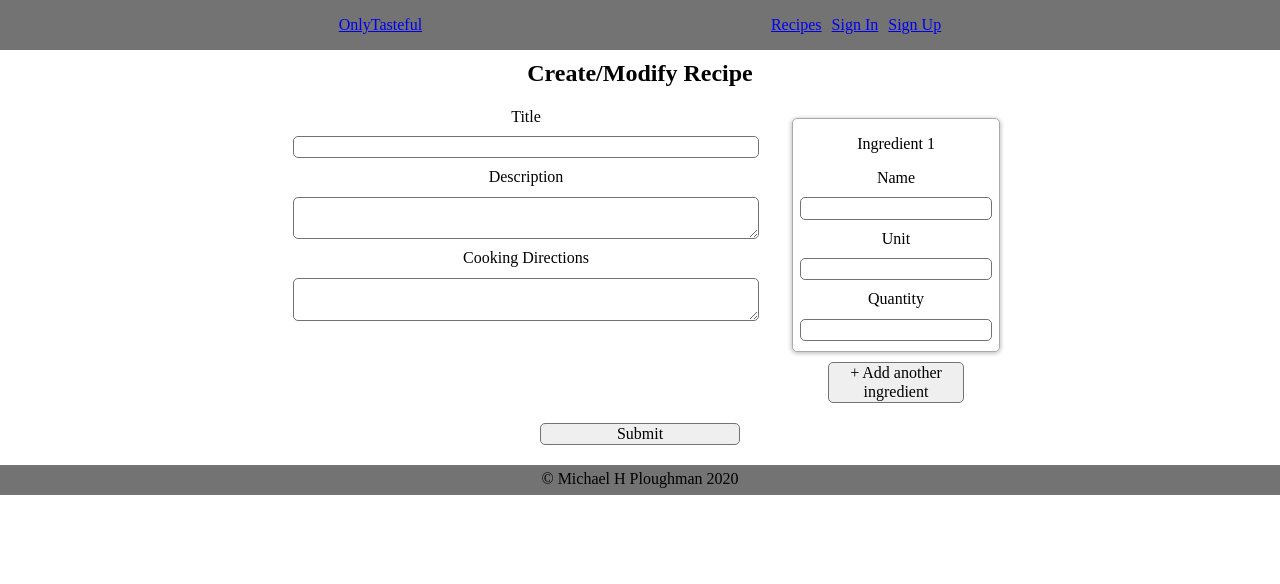
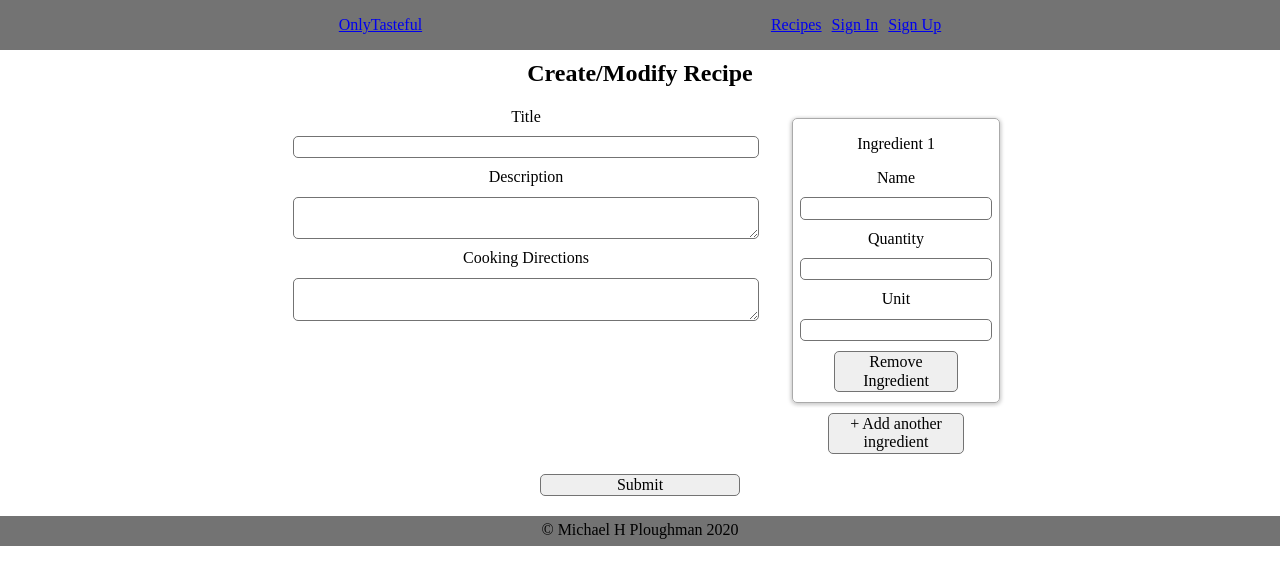
Before and after one commit to Evoxus/OnlyTasteful-client, a React (Create React App) app: page /createrecipe in a window 1280 px wide. Shown: the top 584 px of the page. Built offline with nearby package versions, Linux system fonts and the light colour scheme.

Commit message:
Visual matches data

```diff
--- a/src/CreateRecipe/CreateRecipe.js
+++ b/src/CreateRecipe/CreateRecipe.js
@@ -22,7 +22,6 @@ class CreateRecipe extends Component {
     ingredients: {
       values: [
         {
-          id: 1,
           quantity: '',
           unit: '',
           name: '',
@@ -143,6 +142,7 @@ class CreateRecipe extends Component {
   }
 
   removeIngredients = (index) => {
+    console.log('index', index)
     const ingredients = this.state.ingredients.values
     this.setState({
       ingredients: {
@@ -182,7 +182,7 @@ class CreateRecipe extends Component {
               </div>
               <div className='rightColumn'>
                 {this.state.ingredients.values.map((ingredient, idx) =>
-                  <IngredientInput key={idx} idx={idx}
+                  <IngredientInput key={idx} idx={idx} data={ingredient}
                     handleChange={this.updateIngredients} onClick={e => this.removeIngredients(idx)}
                   />
                 )}
--- a/src/IngredientInput/IngredientInput.js
+++ b/src/IngredientInput/IngredientInput.js
@@ -6,16 +6,16 @@ export default function IngredientInput(props) {
     <div key={props.idx} className='IngredientInput' onChange={(e) => props.handleChange(e.target, props.idx)}>
       <p>Ingredient {props.idx + 1}</p>
       <label htmlFor={`ingredient${props.idx}`}>Name</label>
-      <input type='text' name={`ingredient_name${props.idx}`} id={`ingredient_name${props.idx}`} />
+      <input type='text' name={`ingredient_name${props.idx}`} id={`ingredient_name${props.idx}`} value={props.data.name}/>
+      <label htmlFor={`ingredient${props.idx}`}>Quantity</label>
+      <input type='text' name={`ingredient_quantity${props.idx}`} id={`ingredient_quantity${props.idx}`} value={props.data.quantity}/>
       <label htmlFor={`ingredient${props.idx}`}>Unit</label>
-      <input type='text' name={`ingredient_unit${props.idx}`} id={`ingredient_unit${props.idx}`} />
-      <label htmlFor={`ingredient${props.idx}`}>Quantity</label>
-      <input type='text' name={`ingredient_quantity${props.idx}`} id={`ingredient_quantity${props.idx}`} />
-      {!!props.idx && (
+      <input type='text' name={`ingredient_unit${props.idx}`} id={`ingredient_unit${props.idx}`} value={props.data.unit} />
+      {/* {!!props.idx && ( */}
         <button type="button"
           onClick={(e) => props.onClick(e)}
         >Remove Ingredient</button>
-      )}
+      {/* )} */}
     </div>
   )
 }
```
